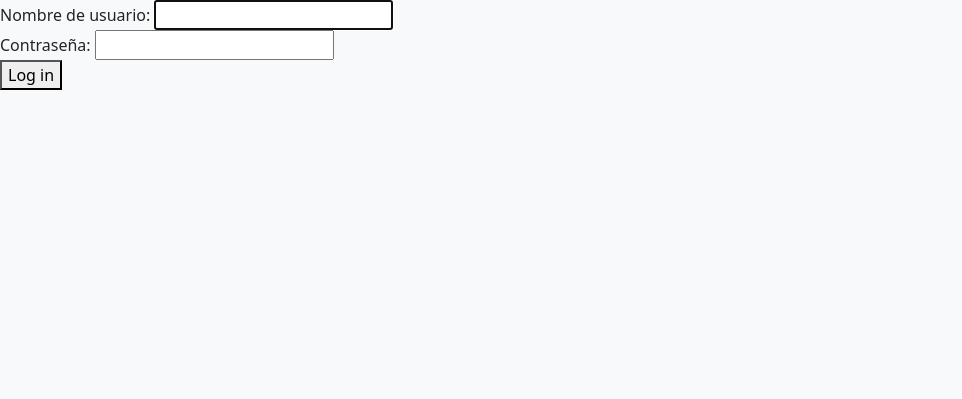
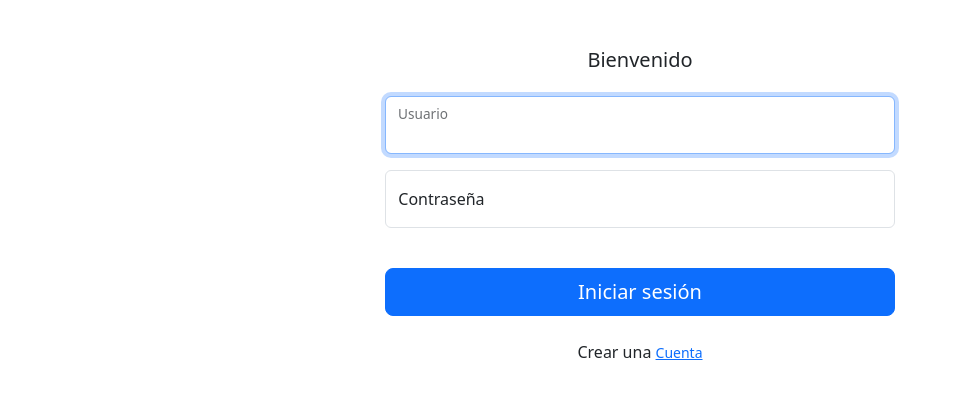
Before and after one commit to procesos-2024/proyecto, a Django app: page /login/ in a window 1280 px wide. Shown: the top 399 px of the page, without its empty margins (0-962 px from the left). Run offline with Django 5.2, Linux system fonts and the light colour scheme; some libraries are stand-ins or nearby versions.

Commit message:
pantalla de login estilizada

```diff
--- a/Proyecto/settings.py
+++ b/Proyecto/settings.py
@@ -41,6 +41,7 @@ INSTALLED_APPS = [
     'django.contrib.sessions',
     'django.contrib.messages',
     'django.contrib.staticfiles',
+    'widget_tweaks',
     'procesos.apps.ProcesosConfig',
 ]
 
--- a/procesos/templates/layouts/base.html
+++ b/procesos/templates/layouts/base.html
@@ -1,4 +1,5 @@
 {% load static %}
+{% load widget_tweaks %}
 
 <!doctype html>
 <html lang="es">
@@ -17,8 +18,9 @@
     {% block head %}
     {% endblock %}
 </head>
-<body class="bg-light">
+<body>
 {% block content %}
+
 {% endblock %}
 </body>
 </html>
--- a/procesos/templates/login.html
+++ b/procesos/templates/login.html
@@ -1,11 +1,85 @@
 {% extends 'layouts/base.html' %}
+{% load widget_tweaks %}
 
 {% block content %}
+
+    <div class="container col-12 col-md-5 mt-4 mt-md-5 mt-5">
+        <div class="align-items-center justify-content-center h-100">
+            <div class="">
+                <div class="card-body">
+                    <h5 class="card-title text-center mt-3 mb-4">Bienvenido</h5>
+                    <form method="post">
+
+                        {% csrf_token %}
+
+                        <div class="form-floating mb-3">
+                            {% render_field form.username class="form-control" id="floatingUsername" placeholder="Usuario" %}
+                            <label for="floatingUsername">Usuario</label>
+                        </div>
+
+                        <div class="form-floating mb-4">
+                            {% render_field form.password class="form-control" id="floatingPassword" placeholder="Contraseña" type="password" %}
+                            <label for="floatingPassword">Contraseña</label>
+                        </div>
+
+                        {% if form.errors %}
+                            <div class="alert alert-danger mb-4 small" role="alert">
+                                El nombre de usuario o la contraseña que escribió son incorrectos
+                            </div>
+                        {% endif %}
+
+
+                        <button type="submit" class="w-100 btn btn-primary btn-lg mt-3">Iniciar sesión</button>
+
+                        <div class="sign-up pt-4 text-center">
+                            Crear una <a class="small " href="{% url 'register' %}">Cuenta</a>
+                        </div>
+
+                    </form>
+                </div>
+            </div>
+        </div>
+    </div>
+
+{% endblock %}
+
+{% comment %}
+      <!-- Login Form -->
+  <div class="container">
+    <div class="row justify-content-center mt-5">
+      <div class="col-lg-4 col-md-6 col-sm-6">
+        <div class="card shadow">
+          <div class="card-title text-center border-bottom">
+            <h2 class="p-3">Login</h2>
+          </div>
+          <div class="card-body">
+            <form>
+              <div class="mb-4">
+                <label for="username" class="form-label">Username/Email</label>
+                <input type="text" class="form-control" id="username" />
+              </div>
+              <div class="mb-4">
+                <label for="password" class="form-label">Password</label>
+                <input type="password" class="form-control" id="password" />
+              </div>
+              <div class="mb-4">
+                <input type="checkbox" class="form-check-input" id="remember" />
+                <label for="remember" class="form-label">Remember Me</label>
+              </div>
+              <div class="d-grid">
+                <button type="submit" class="btn btn-primary w-100 py-2">Login</button>
+              </div>
+            </form>
+          </div>
+        </div>
+      </div>
+    </div>
+  </div>
+
+
     <form method="post">
-        {% csrf_token %}
 
-        {{ form }}
+    </form>
 
-        <button class="twitter-btn">Log in</button>
-    </form>
-{% endblock %}
+
+{% endcomment %}
--- a/requirements.txt
+++ b/requirements.txt
@@ -5,3 +5,4 @@ typing_extensions==4.11.0
 django-admin-interface==0.28.6
 django-extra-settings==0.12.0
 django-import-export==3.3.8
+django-widget-tweaks==1.4.12
```
